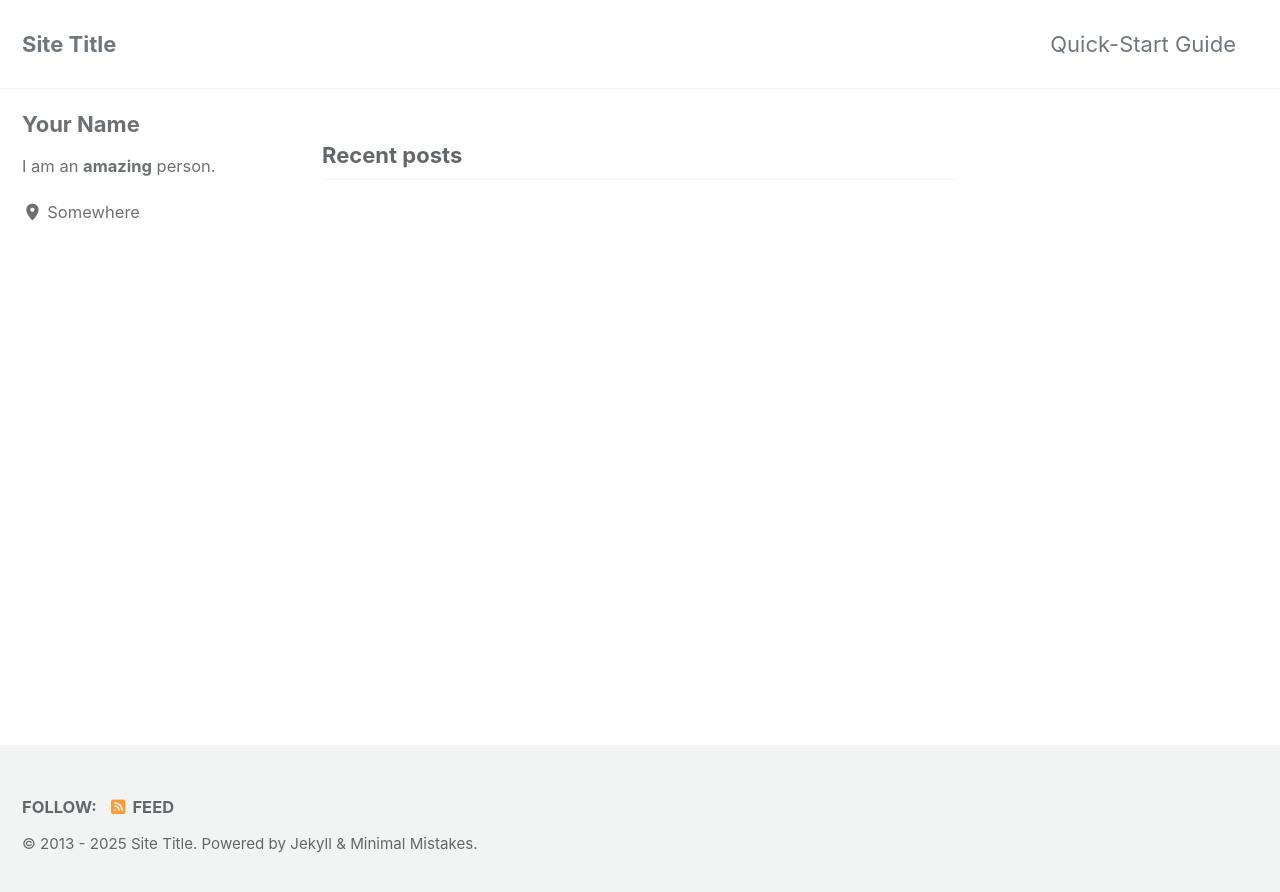
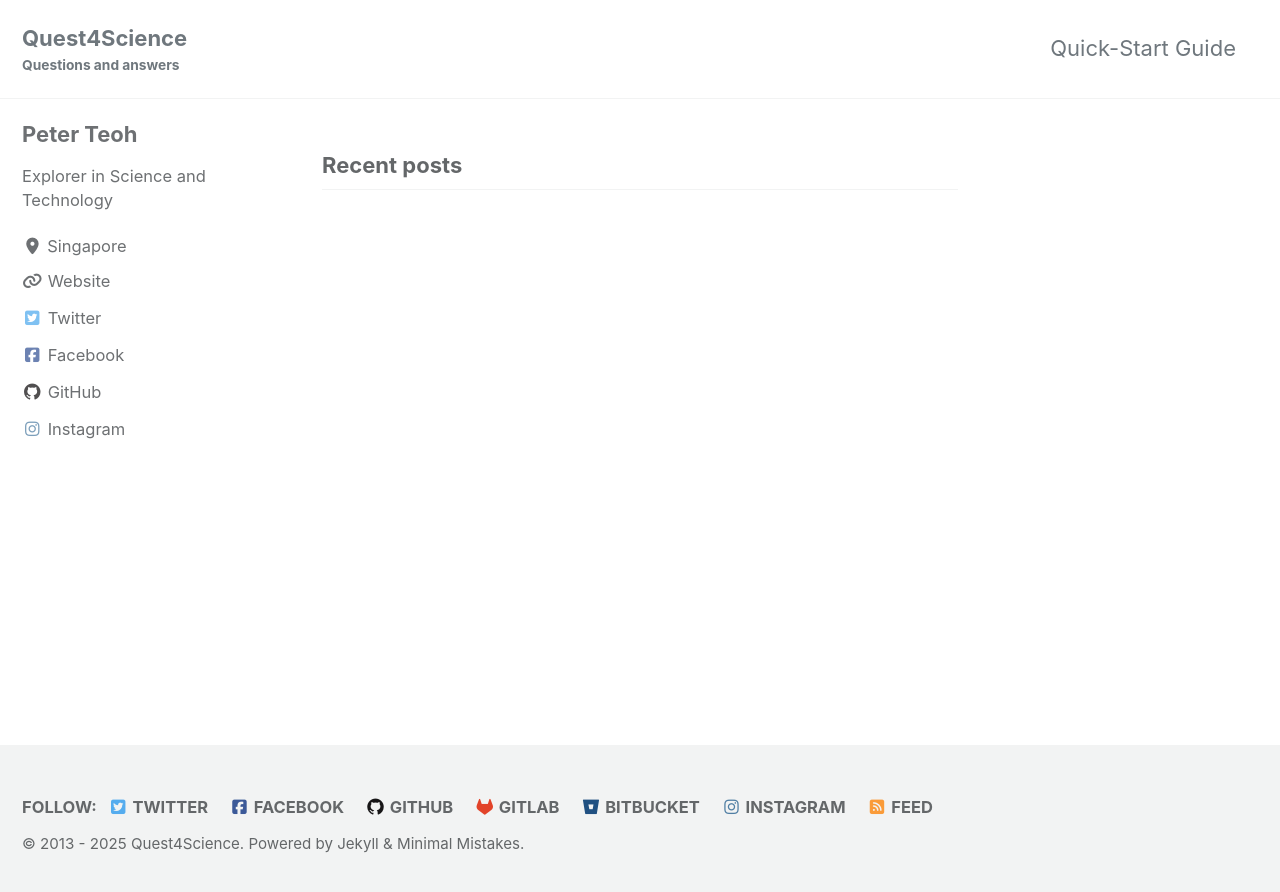
Before and after one commit to tthtlc/quest4science, a Jekyll site: the page built from index.html, in a window 1280 px wide. Shown: the top 892 px of the page. Built offline with Jekyll 4.4.1, drawn with Linux system fonts in a browser that asks for light colours; cached includes are drawn as plain includes; the list of posts is cut into pages by our own code.

Commit message:
modified:   _config.yml

```diff
--- a/_config.yml
+++ b/_config.yml
@@ -17,11 +17,11 @@ minimal_mistakes_skin    : "default" # "air", "aqua", "contrast", "dark", "dirt"
 # Site Settings
 locale                   : "en-US"
 rtl                      : # true, false (default) # turns direction of the page into right to left for RTL languages
-title                    : "Site Title"
+title                    : "Quest4Science"
 title_separator          : "-"
-subtitle                 : # site tagline that appears below site title in masthead
-name                     : "Your Name"
-description              : "An amazing website."
+subtitle                 : "Questions and answers" # site tagline that appears below site title in masthead
+name                     : "Peter Teoh"
+description              : "Exploration of unknown in science and technology for the teenager."
 url                      : # the base hostname & protocol for your site e.g. "https://mmistakes.github.io"
 baseurl                  : # the subpath of your site, e.g. "/blog"
 repository               : # GitHub username/repo-name e.g. "mmistakes/minimal-mistakes"
@@ -113,52 +113,52 @@ analytics:
 
 # Site Author
 author:
-  name             : "Your Name"
+  name             : "Peter Teoh"
   avatar           : # path of avatar image, e.g. "/assets/images/bio-photo.jpg"
-  bio              : "I am an **amazing** person."
-  location         : "Somewhere"
+  bio              : "Explorer in Science and Technology"
+  location         : "Singapore"
   email            :
   links:
-    - label: "Email"
+    - label: "htmldeveloper@gmail.com"
       icon: "fas fa-fw fa-envelope-square"
-      # url: "mailto:your.name@email.com"
+      # url: "mailto:htmldeveloper@gmail.com"
     - label: "Website"
       icon: "fas fa-fw fa-link"
-      # url: "https://your-website.com"
+      url: "https://quest4science.xyz"
     - label: "Twitter"
       icon: "fab fa-fw fa-twitter-square"
-      # url: "https://twitter.com/"
+      url: "https://twitter.com/tthtlc"
     - label: "Facebook"
       icon: "fab fa-fw fa-facebook-square"
-      # url: "https://facebook.com/"
+      url: "https://facebook.com/tthtlc"
     - label: "GitHub"
       icon: "fab fa-fw fa-github"
-      # url: "https://github.com/"
+      url: "https://github.com/tthtlc"
     - label: "Instagram"
       icon: "fab fa-fw fa-instagram"
-      # url: "https://instagram.com/"
+      url: "https://instagram.com/htmldeveloper"
 
 # Site Footer
 footer:
   links:
     - label: "Twitter"
       icon: "fab fa-fw fa-twitter-square"
-      # url:
+      url: "https://twitter.com/tthtlc"
     - label: "Facebook"
       icon: "fab fa-fw fa-facebook-square"
-      # url:
+      url: "https://facebook.com/tthtlc"
     - label: "GitHub"
       icon: "fab fa-fw fa-github"
-      # url:
+      url: "https://github.com/tthtlc"
     - label: "GitLab"
       icon: "fab fa-fw fa-gitlab"
-      # url:
+      url: "https://gitlab.com/tthtlc"
     - label: "Bitbucket"
       icon: "fab fa-fw fa-bitbucket"
-      # url:
+      url: "https://bitbucket.org/tthtlc"
     - label: "Instagram"
       icon: "fab fa-fw fa-instagram"
-      # url:
+      url: "https://instagram.com/htmldeveloper"
   since: "2013"
 
 
```
